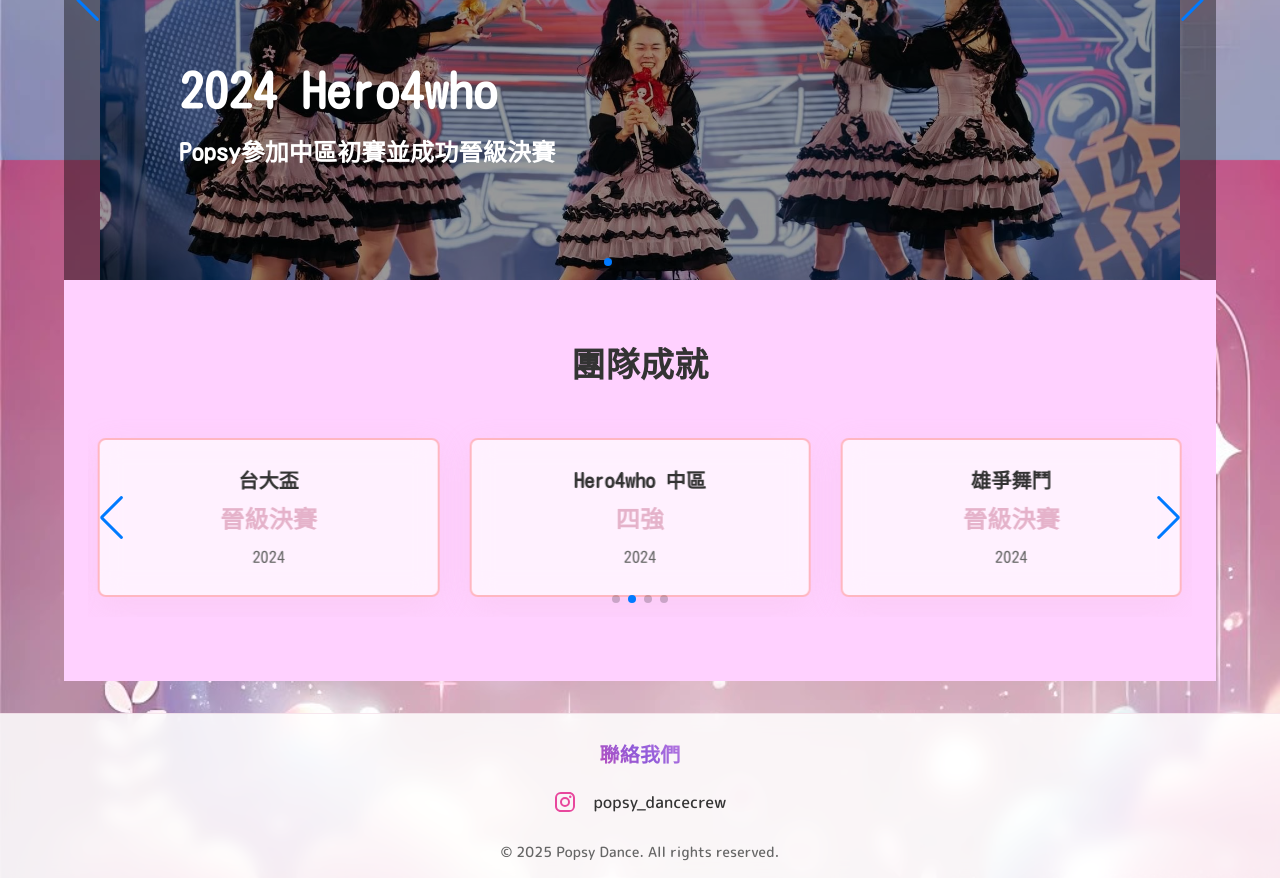
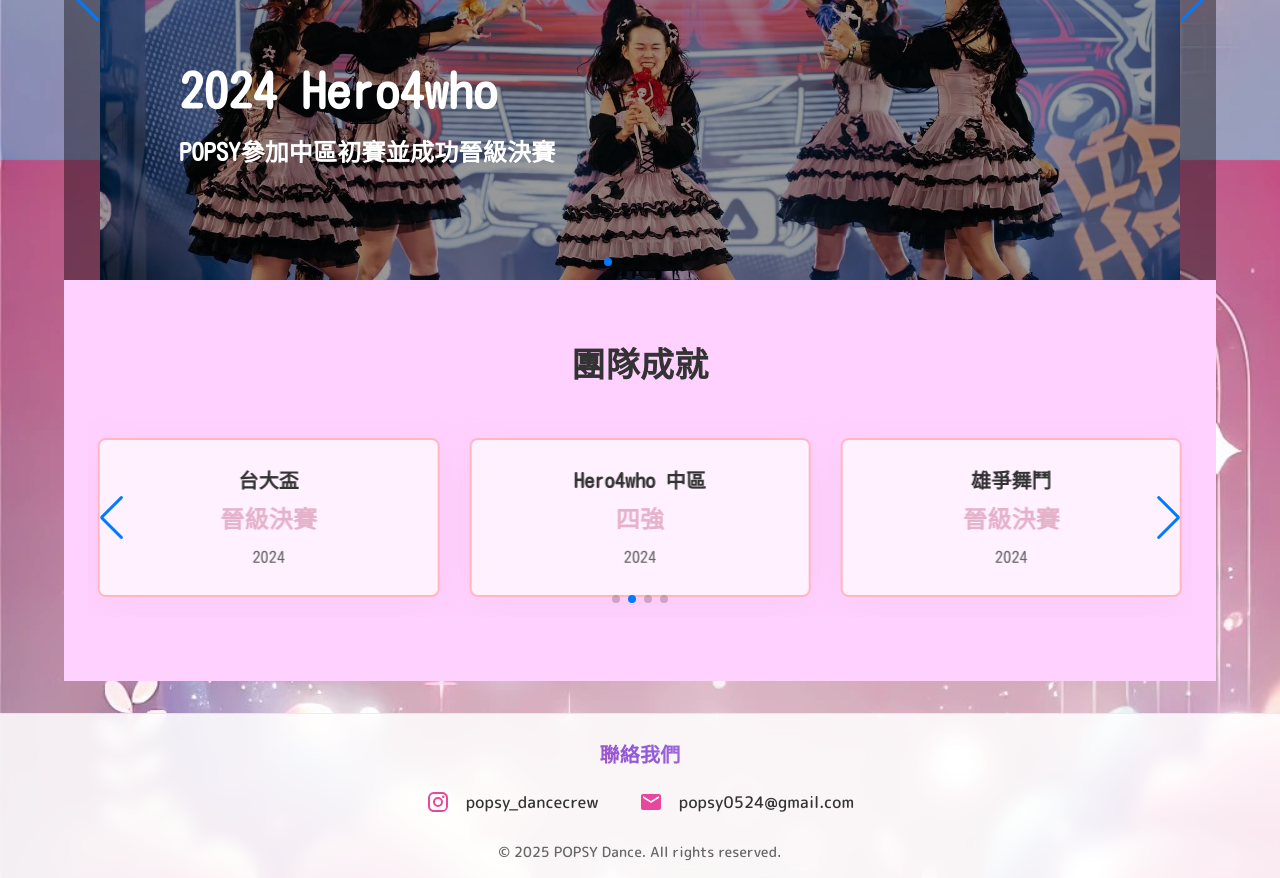
Before and after one commit to popsy-5/popsy-5.github.io, a React (Vite) app: page /members in a window 1280 px wide. Shown: the part 1120-1998 px from the top of the page. Built offline with nearby package versions, Linux system fonts and the light colour scheme.

Commit message:
required

```diff
--- a/index.html
+++ b/index.html
@@ -4,7 +4,7 @@
     <meta charset="UTF-8" />
     <meta name="viewport" content="width=device-width, initial-scale=1.0" />
     <link rel="icon" type="image/jpeg" href="./LOGO2.jpg" />
-    <title>Popsy 舞蹈團隊</title>
+    <title>POPSY 舞蹈團隊</title>
     <link href="https://fonts.googleapis.com/css2?family=M+PLUS+Rounded+1c:wght@400;500;700&family=Varela+Round&family=Kosugi+Maru&family=Noto+Sans+TC:wght@400;500;700&display=swap" rel="stylesheet">
     <link rel="stylesheet" href="https://fonts.googleapis.com/icon?family=Material+Icons">
     <link rel="stylesheet" href="https://cdn.jsdelivr.net/npm/swiper@10/swiper-bundle.min.css">
--- a/package.json
+++ b/package.json
@@ -1,5 +1,5 @@
 {
-  "name": "Popsy",
+  "name": "POPSY",
   "private": true,
   "version": "0.0.1",
   "type": "module",
--- a/src/components/Footer.tsx
+++ b/src/components/Footer.tsx
@@ -1,6 +1,7 @@
 import { Box, Container, Typography, Link } from '@mui/material'
 import { styled } from '@mui/material/styles'
 import InstagramIcon from '@mui/icons-material/Instagram'
+import EmailIcon from '@mui/icons-material/Email'
 // 自定義頁腳容器樣式
 const FooterContainer = styled(Box)(({ theme }) => ({
   backgroundColor: 'rgba(255, 255, 255, 0.85)',
@@ -47,9 +48,11 @@ const Footer = () => {
             </Typography>
             <Box sx={{
               display: 'flex',
-              flexDirection: 'row',
-              justifyContent: 'center'
+              flexDirection: { xs: 'column', sm: 'row' },
+              justifyContent: 'center',
+              gap: { xs: 1, sm: 2 }
             }}>
+              {/* Instagram 聯絡方式 */}
               <Box sx={{
                 display: 'flex',
                 alignItems: 'center',
@@ -84,6 +87,41 @@ const Footer = () => {
                   </Typography>
                 </Link>
               </Box>
+
+              {/* Gmail 聯絡方式 */}
+              <Box sx={{
+                display: 'flex',
+                alignItems: 'center',
+                gap: 2,
+                transition: 'all 0.3s ease-in-out',
+                p: 1.5,
+                borderRadius: 1,
+                '&:hover': {
+                  transform: 'translateX(8px)',
+                  color: 'primary.main',
+                  background: 'rgba(229, 178, 202, 0.1)'
+                }
+              }}>
+                <EmailIcon sx={{
+                  fontSize: 24,
+                  color: 'rgb(232, 71, 157)'
+                }} />
+                <Link
+                  href="mailto:popsy0524@gmail.com"
+                  sx={{
+                    textDecoration: 'none',
+                    color: 'inherit',
+                    fontWeight: 500,
+                    '&:hover': {
+                      color: 'primary.main'
+                    }
+                  }}
+                >
+                  <Typography variant="body1" sx={{ fontWeight: 500 }}>
+                    popsy0524@gmail.com
+                  </Typography>
+                </Link>
+              </Box>
             </Box>
           </Box>
 
@@ -97,7 +135,7 @@ const Footer = () => {
           align="center"
           sx={{ mt: 1 }}  // 縮短與上方的間距
         >
-          © {new Date().getFullYear()} Popsy Dance. All rights reserved.
+          © {new Date().getFullYear()} POPSY Dance. All rights reserved.
         </Typography>
       </Container>
     </FooterContainer>
--- a/src/components/Navbar.tsx
+++ b/src/components/Navbar.tsx
@@ -140,7 +140,7 @@ const Navbar = () => {
               textDecoration: 'none'
             }}
           >
-            Popsy
+            POPSY
           </Typography>
 
           {/* 桌面端導航菜單 */}
--- a/src/pages/Home.tsx
+++ b/src/pages/Home.tsx
@@ -71,7 +71,7 @@ const carouselData = [
     id: 2,
     image: './galleryimages/Hero 4 who1.jpg',
     title: '2024 Hero4who',
-    description: 'Popsy參加中區初賽並成功晉級決賽'
+    description: 'POPSY參加中區初賽並成功晉級決賽'
   },
   {
     id: 3,
@@ -101,7 +101,7 @@ const carouselData = [
     id: 7,
     image: './galleryimages/台大盃4.jpg',
     title: '2024 臺大盃',
-    description: '持續進步的Popsy'
+    description: '持續進步的POPSY'
   }
 ]
 
--- a/src/pages/Members.tsx
+++ b/src/pages/Members.tsx
@@ -15,8 +15,8 @@ const members: Member[] = [
   {
     id: 1,
     name: '黑花 Hewa',
-    role: '團長/編舞\n#INTJ #編舞擔當 #Popsy大隊長',
-    bio: 'Popsy的靈魂人物，\n同時也是我們的創團元老 黑花🖤\n\n她獨特的舞蹈風格，\n總能給人源源不斷的驚喜，\n勇於突破與創新，\n每支排舞都像一場奇幻魔術秀。\n\n平時黑花看似嚴謹，\n實際內心蘊藏著溫柔，\n總是充滿鼓勵與關心，\n是團裡溫暖的大姊姊，\n也是最具行動力之人🔥\n\n一起走進黑花的魔法世界🪄\n讓她用舞蹈治癒我們吧🌻✨',
+    role: '團長/編舞\n#INTJ #編舞擔當 #POPSY大隊長',
+    bio: 'POPSY的靈魂人物，\n同時也是我們的創團元老 黑花🖤\n\n她獨特的舞蹈風格，\n總能給人源源不斷的驚喜，\n勇於突破與創新，\n每支排舞都像一場奇幻魔術秀。\n\n平時黑花看似嚴謹，\n實際內心蘊藏著溫柔，\n總是充滿鼓勵與關心，\n是團裡溫暖的大姊姊，\n也是最具行動力之人🔥\n\n一起走進黑花的魔法世界🪄\n讓她用舞蹈治癒我們吧🌻✨',
     skills: ['Popping', '編舞', '教學', '創作'],
     image: '/member/精修8-POPSY-1279.jpg'
   },
@@ -32,7 +32,7 @@ const members: Member[] = [
     id: 3,
     name: '家茹 Ruby',
     role: '舞者\n#INFP #創意擔當 #可愛香菇妹',
-    bio: '可別被她呆萌的外表 甜甜的嗓音給騙了，\n當她打起震點來可是能震攝四方，\n可愛又帥氣 反差感極強，\n她就是我們的香菇妹～家茹！🍄💗\n\n平時的她個性隨和，\n但做起事來卻一點都不馬虎 🔍\n對於美感很有自己的一套見解跟追求，\n總能將天馬行空的想法具象化，\n鬼點子多到像開外掛🛸👾\n是Popsy最有美感的藝術總監✨\n\n百變香菇的魅力 誰能抵擋得住😻💕',
+    bio: '可別被她呆萌的外表 甜甜的嗓音給騙了，\n當她打起震點來可是能震攝四方，\n可愛又帥氣 反差感極強，\n她就是我們的香菇妹～家茹！🍄💗\n\n平時的她個性隨和，\n但做起事來卻一點都不馬虎 🔍\n對於美感很有自己的一套見解跟追求，\n總能將天馬行空的想法具象化，\n鬼點子多到像開外掛🛸👾\n是POPSY最有美感的藝術總監✨\n\n百變香菇的魅力 誰能抵擋得住😻💕',
     skills: ['Popping', '藝術設計', '創意發想'],
     image: '/member/POPSY-852.jpg'
   },
--- a/src/pages/Team.tsx
+++ b/src/pages/Team.tsx
@@ -16,7 +16,7 @@ const Team = () => {
     {
       year: '2023',
       title: '團隊成立',
-      description: '在共同的理念下，我們組建了Popsy表演團隊。'
+      description: '在共同的理念下，我們組建了POPSY表演團隊。'
     },
     {
       year: '2024',
@@ -26,7 +26,7 @@ const Team = () => {
     {
       year: '2024',
       title: 'Hero4who決賽',
-      description: 'Popsy參加中區初賽並成功晉級決賽。'
+      description: 'POPSY參加中區初賽並成功晉級決賽。'
     },
     {
       year: '2024',
@@ -42,6 +42,16 @@ const Team = () => {
       year: '2025年7月19日',
       title: '第22屆新光盃熱門街舞大賽 UN組初賽',
       description: '以第二名晉級決賽。'
+    },
+    {
+      year: '2025年8月16日',
+      title: '第22屆新光盃熱門街舞大賽 UN組決賽',
+      description: '榮獲評審團獎。'
+    },
+    {
+      year: '2025年8月31日',
+      title: '第20屆捷運盃街舞大賽｜排舞 ADULT 組 (初賽)：POPSY ',
+      description: '榮獲舞出勇敢獎。'
     }
   ]
 
@@ -66,7 +76,7 @@ const Team = () => {
               關於我們
             </Typography>
             <Typography paragraph sx={{ whiteSpace: 'pre-line', mb: 2 }}>
-              你們相信生活中總會有不期而遇的美好嗎？
+              你們相信生活中總會有不期而遇的美好的嗎？
             </Typography>
             <Typography paragraph sx={{ whiteSpace: 'pre-line', mb: 2 }}>
               我們的團名「𝑷𝑶𝑷𝑺𝒀」
```
Also changed, not shown: src/pages/Videos.tsx (+36 -16 lines).
